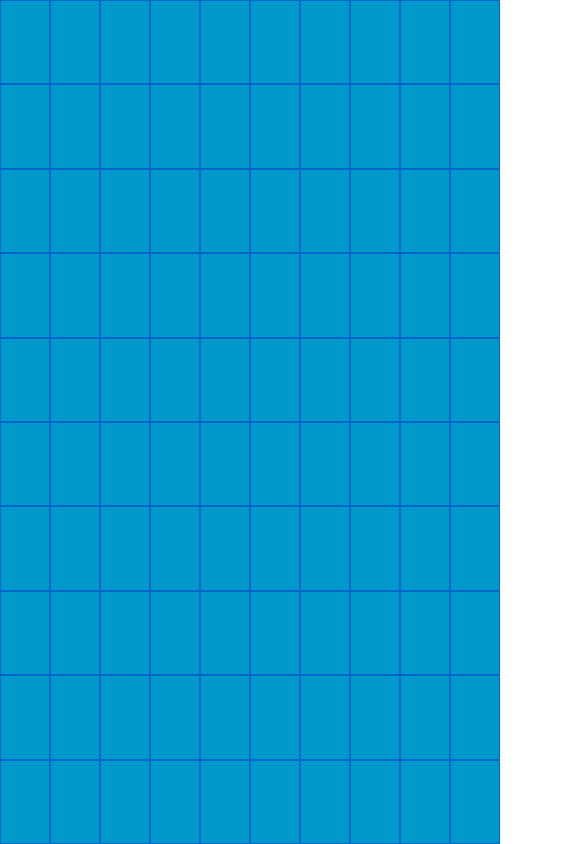
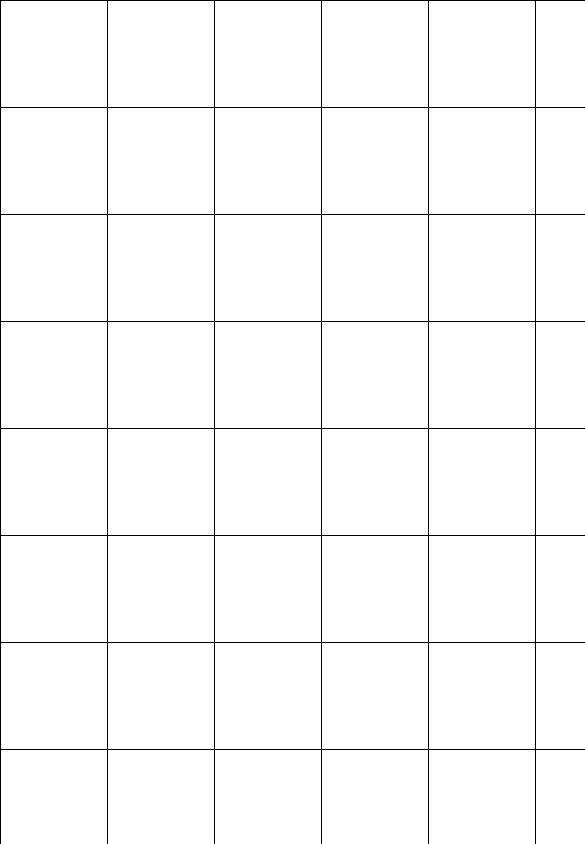
Before and after one commit to simon-lammes/angular-app, an Angular app: page /minesweeper in a window 390 px wide. Shown: the top 844 px of the page, 585 px wide, since content can reach past the window. Built offline with nearby package versions, Linux system fonts and the light colour scheme.

Commit message:
scrolling on little devices now works; flagging on mobile devices doesn't work anymore

```diff
--- a/src/app/minesweeper/game-cell/game-cell.component.css
+++ b/src/app/minesweeper/game-cell/game-cell.component.css
@@ -1,17 +1,24 @@
-button {
-  min-width: 50px;
-  min-height: 50px;
-  border: 1px solid #0066cc;
-  background-color: #0099cc;
-  color: #ffffff;
-  padding: 5px 10px;
+.wrapper {
   width: 100%;
-  height: 100%;
+  padding-top: 100%; /* 1:1 Aspect Ratio */
+  position: relative; /* If you want text inside of it */
 }
 
-button:disabled,
-button[disabled]{
-  border: 1px solid #999999;
-  background-color: #cccccc;
-  color: #666666;
+.inside {
+  position: absolute;
+  top: 0;
+  left: 0;
+  bottom: 0;
+  right: 0;
 }
+
+div {
+  text-align: center;
+  font-size: 84px;
+  min-width: 106px;
+  min-height: 106px;
+}
+
+.isRevealed {
+  background-color: gray;
+}
--- a/src/app/minesweeper/game-cell/game-cell.component.html
+++ b/src/app/minesweeper/game-cell/game-cell.component.html
@@ -1 +1,5 @@
-<button [disabled]='gameCell.isRevealed || !isGameRunning' (press)='onPress($event)' (click)='tryReveal()' (contextmenu)='onContextMenu($event)'>{{getRepresentation()}}</button>
+<div class="wrapper" [class.isRevealed]="gameCell.isRevealed" (contextmenu)="tryFlag($event)" (click)='tryReveal()'>
+  <div class="inside">
+    <div>{{getRepresentation()}}</div>
+  </div>
+</div>
--- a/src/app/minesweeper/game-cell/game-cell.component.ts
+++ b/src/app/minesweeper/game-cell/game-cell.component.ts
@@ -1,8 +1,7 @@
-import { Component, Input, Output, EventEmitter } from '@angular/core';
+import { Component, Input, Output, EventEmitter, OnInit } from '@angular/core';
 import { GameCell } from './game-cell';
-import 'hammerjs';
-import { $ } from 'protractor';
-import { JsonPipe } from '@angular/common';
+import { fromEventPattern } from 'rxjs';
+declare var $: any;
 
 @Component({
   selector: 'app-game-cell',
@@ -15,26 +14,19 @@ export class GameCellComponent {
   @Output() revealed: EventEmitter<GameCell> = new EventEmitter<GameCell>();
 
   tryReveal() {
-    if (this.gameCell.isRevealed || this.gameCell.isFlagged) {
+    if (this.gameCell.isRevealed || this.gameCell.isFlagged  || !this.isGameRunning) {
       return;
     }
     this.gameCell.reveal();
     this.revealed.emit(this.gameCell);
   }
 
-  onPress(event: any): void {
-    if (event.eventType !== 2) {
-      this.switchFlag();
+  tryFlag(event: any): void {
+    event.preventDefault();
+    if (!this.isGameRunning) {
+      return;
     }
-  }
-
-  onContextMenu(event: any): boolean {
-    this.switchFlag();
-    return false;
-  }
-
-  switchFlag()  {
-    this.gameCell.isFlagged = !this.gameCell.isFlagged;
+    this.gameCell.switchFlag();
   }
 
   getRepresentation(): string {
@@ -51,10 +43,10 @@ export class GameCellComponent {
       if (this.gameCell.isFlagged) {
         return '⛳';
       }
-      return ' ';
+      return '';
     }
     if (this.gameCell.getSurroundingBombCount() === 0) {
-      return ' ';
+      return '';
     }
     return `${this.gameCell.getSurroundingBombCount()}`;
   }
--- a/src/app/minesweeper/game-cell/game-cell.ts
+++ b/src/app/minesweeper/game-cell/game-cell.ts
@@ -9,6 +9,10 @@ export class GameCell {
     this.isRevealed = false;
     this.isFlagged = false;
     this.neighbors = [];
+  }
+
+  switchFlag(): void {
+    this.isFlagged = !this.isFlagged;
   }
 
  getSurroundingBombCount(): number {
--- a/src/app/minesweeper/mine-field/mine-field.component.css
+++ b/src/app/minesweeper/mine-field/mine-field.component.css
@@ -4,3 +4,8 @@ table {
   position: absolute;
   top: 0; bottom: 0; left: 0; right:0;
 }
+
+table, th, td {
+  border: 1px solid black;
+  height: 0px;
+}
```
Also changed, not shown: package.json (+6 -1 lines), 1 other file (tests, documents, lock files or other folders).
